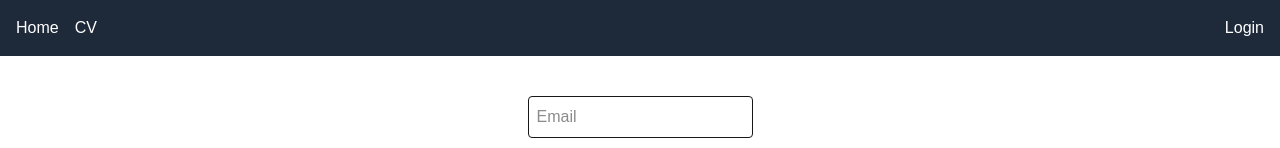
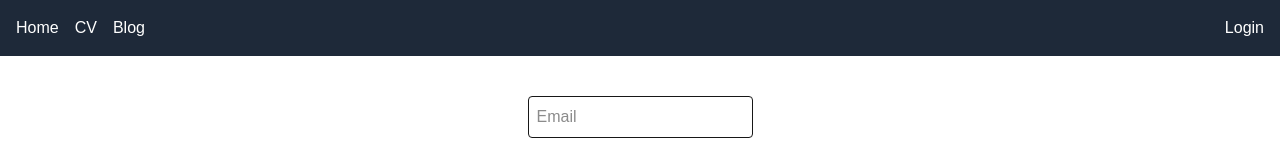
Before and after one commit to FlorianJUR/my-app, a Next.js app: page /Login in a window 1280 px wide. Shown: the top 148 px of the page. Built offline with nearby package versions, Linux system fonts and the light colour scheme.

Commit message:
add blog link

```diff
--- a/app/components/navbar.tsx
+++ b/app/components/navbar.tsx
@@ -12,6 +12,11 @@ export function Navbar() {
             CV
           </a>
         </li>
+        <li>
+          <a href="/blog" className="hover:text-gray-400">
+            Blog
+          </a>
+        </li>
         <li className="ml-auto">
           <a href="/Login">Login</a>
         </li>
```
